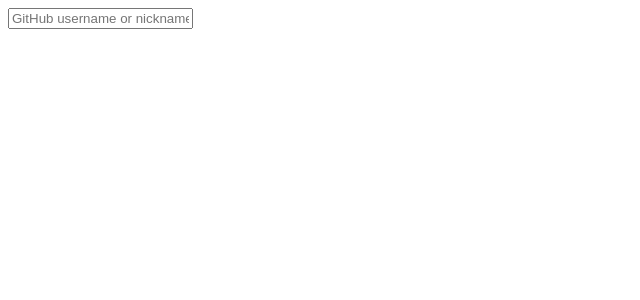
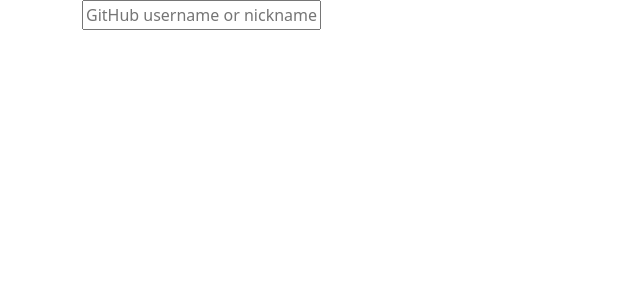
Before and after one commit to CheropS/Chokora, an Angular app: page / in a window 1280 px wide. Shown: the top 300 px of the page, without its empty margins (0-640 px from the left). Built offline with nearby package versions, Linux system fonts and the light colour scheme.

Commit message:
added bootstrap to main stylesheet

```diff
--- /dev/null
+++ b/src/app/about/about.component.html
@@ -0,0 +1,5 @@
+<div class="jumbotron">
+    <h1 class="display-4 text-center">About Goals App</h1>
+    <hr class="my-4">
+    <p class="lead text-center">An Angular app that let's you create your goals and gives you quotes from the world of computing!</p>
+  </div>
--- /dev/null
+++ b/src/app/about/about.component.ts
@@ -0,0 +1,15 @@
+import { Component, OnInit } from '@angular/core';
+
+@Component({
+  selector: 'app-about',
+  templateUrl: './about.component.html',
+  styleUrls: ['./about.component.css']
+})
+export class AboutComponent implements OnInit {
+
+  constructor() { }
+
+  ngOnInit(): void {
+  }
+
+}
--- a/src/app/app.module.ts
+++ b/src/app/app.module.ts
@@ -4,12 +4,14 @@
 import { AppRoutingModule } from './app-routing.module';
 import { AppComponent } from './app.component';
 import { UserComponent } from './user/user.component';
+import { AboutComponent } from './about/about.component';
 
 
 @NgModule({
   declarations: [
     AppComponent,
-    UserComponent
+    UserComponent,
+    AboutComponent
   ],
   imports: [
     BrowserModule,
--- a/src/app/user/user.component.html
+++ b/src/app/user/user.component.html
@@ -1,6 +1,6 @@
 <div class="container">
-<form>
+<form class="form-group">
     <label for="username"></label>
-    <input type="text" placeholder="GitHub username or nickname">
+    <input type="text" ngModel="searchBox" placeholder="GitHub username or nickname">
 </form>
 </div>
--- a/src/styles.css
+++ b/src/styles.css
@@ -1 +1,2 @@
 /* You can add global styles to this file, and also import other style files */
+@import "~bootstrap/dist/css/bootstrap.css"
```
Also changed, not shown: src/app/about/about.component.css (added), 1 other file (tests, documents, lock files or other folders).
